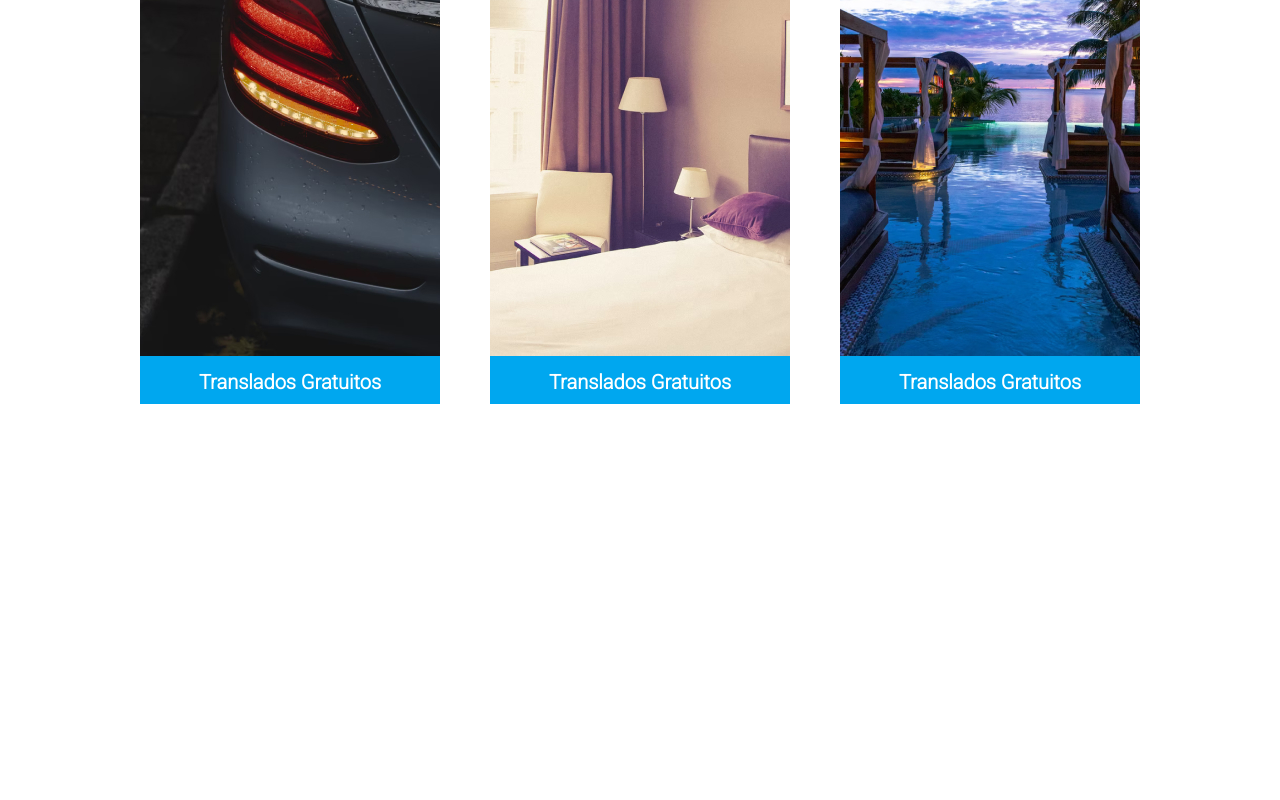
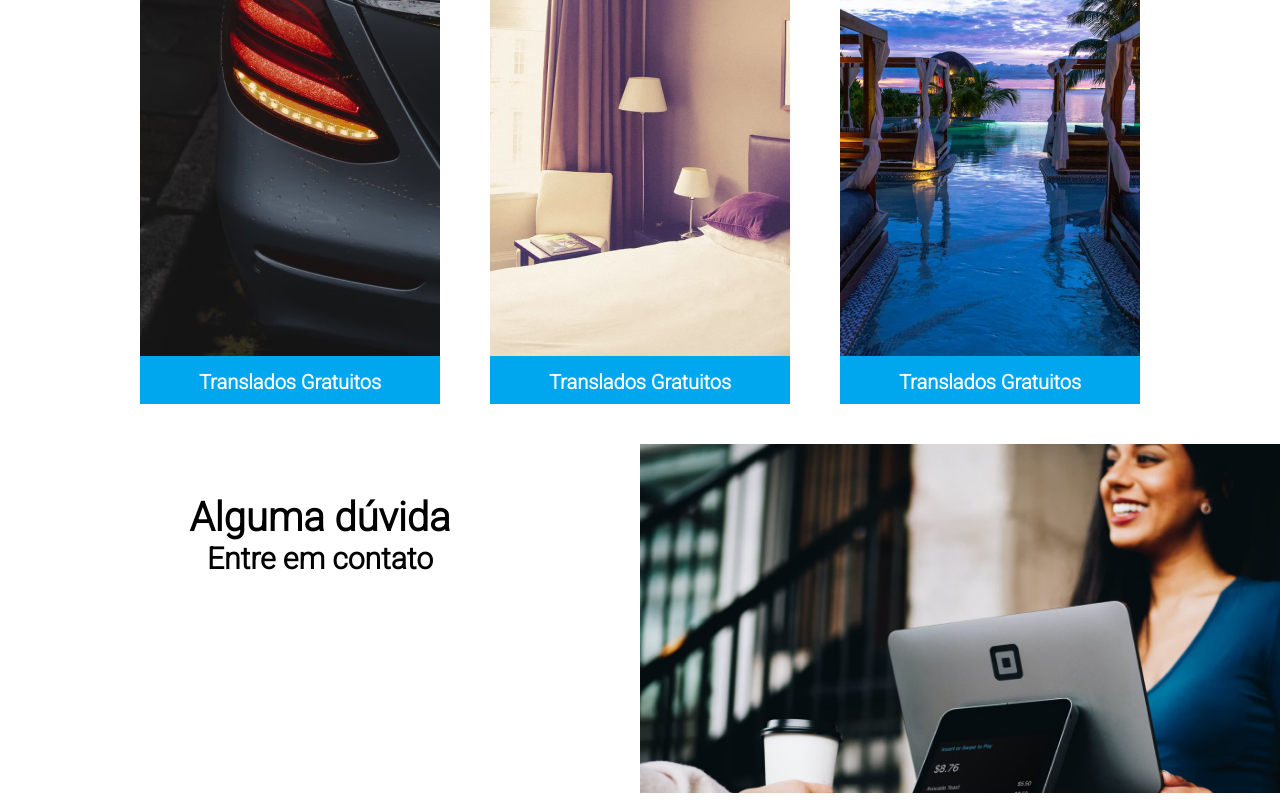
Before and after one commit to viniciusgasparino/Hotel_Next, a Next.js app: page / in a window 1280 px wide. Shown: the part 1268-2068 px from the top of the page. Before the commit the page ends 1712 px from the top, so only its background shows below. Built offline with nearby package versions, Linux system fonts and the light colour scheme.

Commit message:
Criado imagem no Contact

```diff
--- a/pages/index.jsx
+++ b/pages/index.jsx
@@ -1,6 +1,7 @@
 import Header from "../src/components/Header/Header"
 import Section from "../src/components/Section/Section"
 import Services from "../src/components/Services/Services"
+import Contact from "../src/components/Contact/Contact"
 
 
 function HomePage(){
@@ -9,6 +10,7 @@ function HomePage(){
       <Header/>
       <Section/>
       <Services/>
+      <Contact/>
     </>
 
   )
--- /dev/null
+++ b/src/components/Contact/Contact.jsx
@@ -0,0 +1,38 @@
+import Content from "../Content/Content"
+import Subtitle from "../Subtitle/Subtitle"
+import Paragrafo from "../Paragrafo/Paragrafo"
+import styled from "styled-components"
+import Imagem from "../Imagem/Imagem"
+
+const StyledContact = styled.div`
+  display: flex;
+  font-size: 20pt;
+`;
+
+const StyledW50 = styled.div`
+  flex-basis: 50%;
+`;
+
+const StyledH2 = styled.h2`
+  margin-bottom: 20px;
+  font-size: 30px;
+`;
+
+function Contact(){
+  return(
+    <StyledContact>
+      <StyledW50>
+        <Content>
+          <Subtitle>Alguma dúvida</Subtitle>
+          <StyledH2>Entre em contato</StyledH2>
+        </Content>
+      </StyledW50>
+      <StyledW50>
+         <Imagem img={"imagem-duvida.jpg"}/>
+      </StyledW50>
+    </StyledContact>
+  )
+}
+
+
+export default Contact
```
